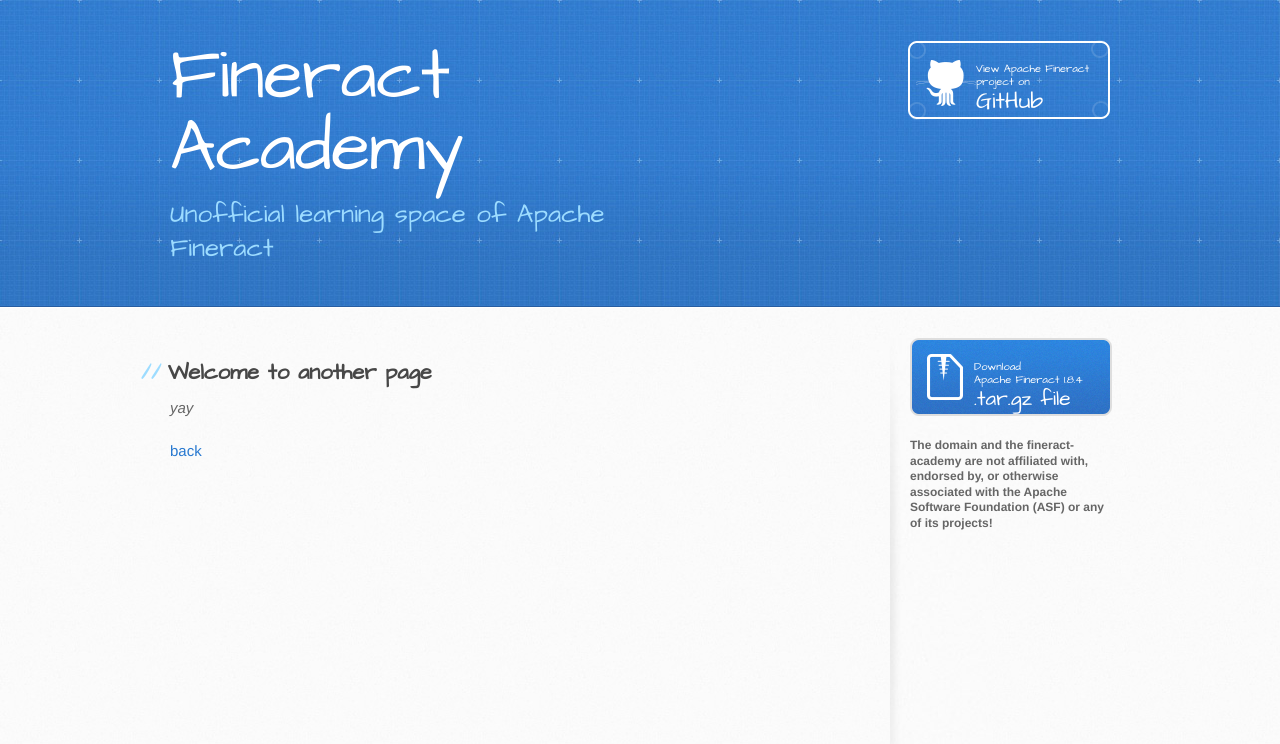
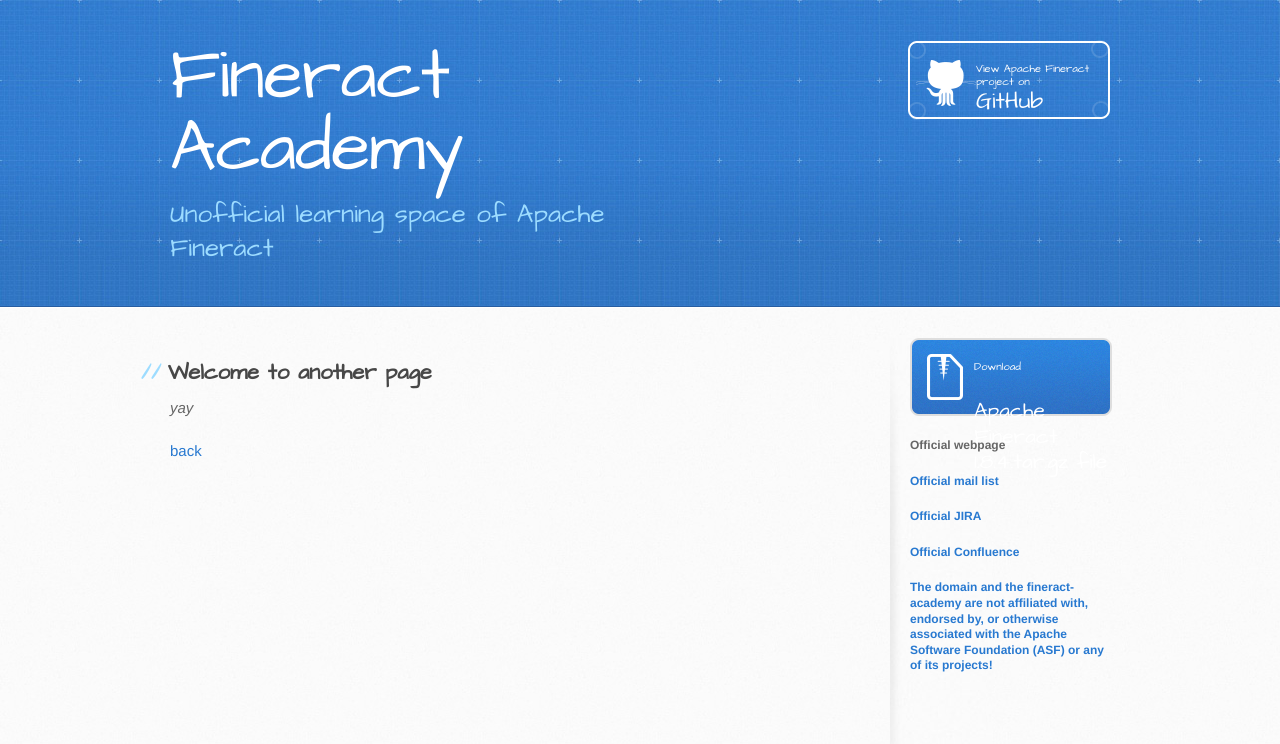
Before and after one commit to fineract-academy/pages, a Jekyll site: the page built from another-page.md, in a window 1280 px wide. Shown: the top 744 px of the page. Built offline with Jekyll 4.4.1, drawn with Linux system fonts in a browser that asks for light colours; our own code applies the rules of GitHub Pages for plain Markdown files.

Commit message:
Update default.html

```diff
--- a/_layouts/default.html
+++ b/_layouts/default.html
@@ -38,11 +38,31 @@
         <aside id="sidebar">
           {% if site.show_downloads %}
             <a target="_blank" rel="noreferrer" href="https://www.apache.org/dyn/closer.cgi?path=/fineract/1.8.4/apache-fineract-1.8.4-binary.tar.gz" class="button">
-              <small>Download <br/>Apache Fineract 1.8.4</small>
-              .tar.gz file
+              <small>Download </small>
+              <br/>
+              Apache Fineract 1.8.4.tar.gz file
             </a>
           {% endif %}
-
+          <p>
+            <b>Official webpage</b>
+            <br/>
+            <a target="_blank" ref="noreferrer" href="https://fineract.apache.org"/>
+          </p>
+          <p>
+            <b>Official mail list</b>
+            <br/>
+            <a target="_blank" ref="noreferrer" href="https://lists.apache.org/list.html?dev@fineract.apache.org"/>
+          </p>
+          <p>
+            <b>Official JIRA</b>
+            <br/>
+            <a target="_blank" ref="noreferrer" href="https://issues.apache.org/jira/projects/FINERACT"/>
+          </p>
+          <p>
+            <b>Official Confluence</b>
+            <br/>
+            <a target="_blank" ref="noreferrer" href="https://cwiki.apache.org/confluence/display/FINERACT/Fineract+Home"/>
+          </p>
           <b>The domain and the fineract-academy are not affiliated with, endorsed by, or otherwise associated with the Apache Software Foundation (ASF) or any of its projects!</b>
         </aside>
       </div>
```
